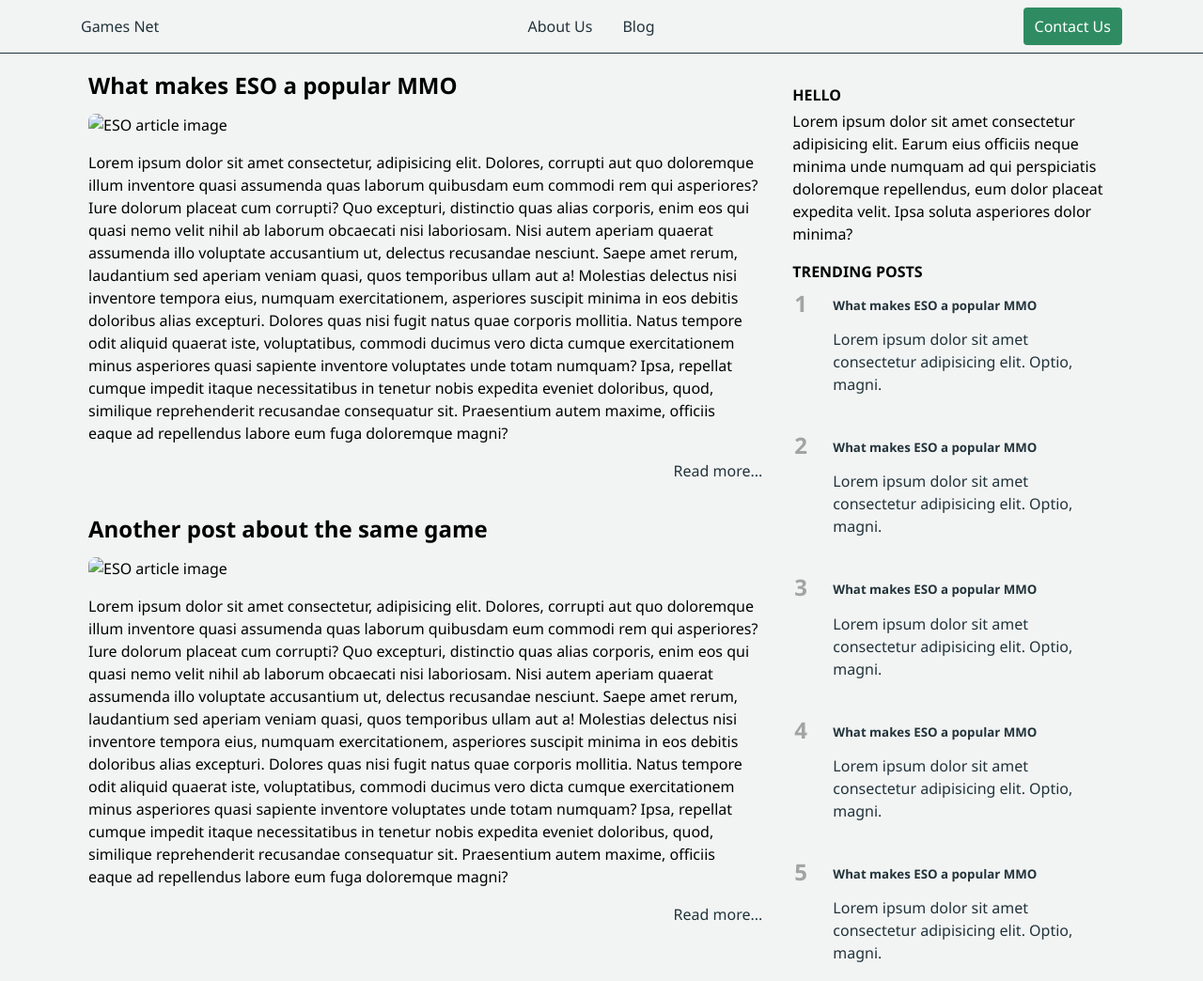
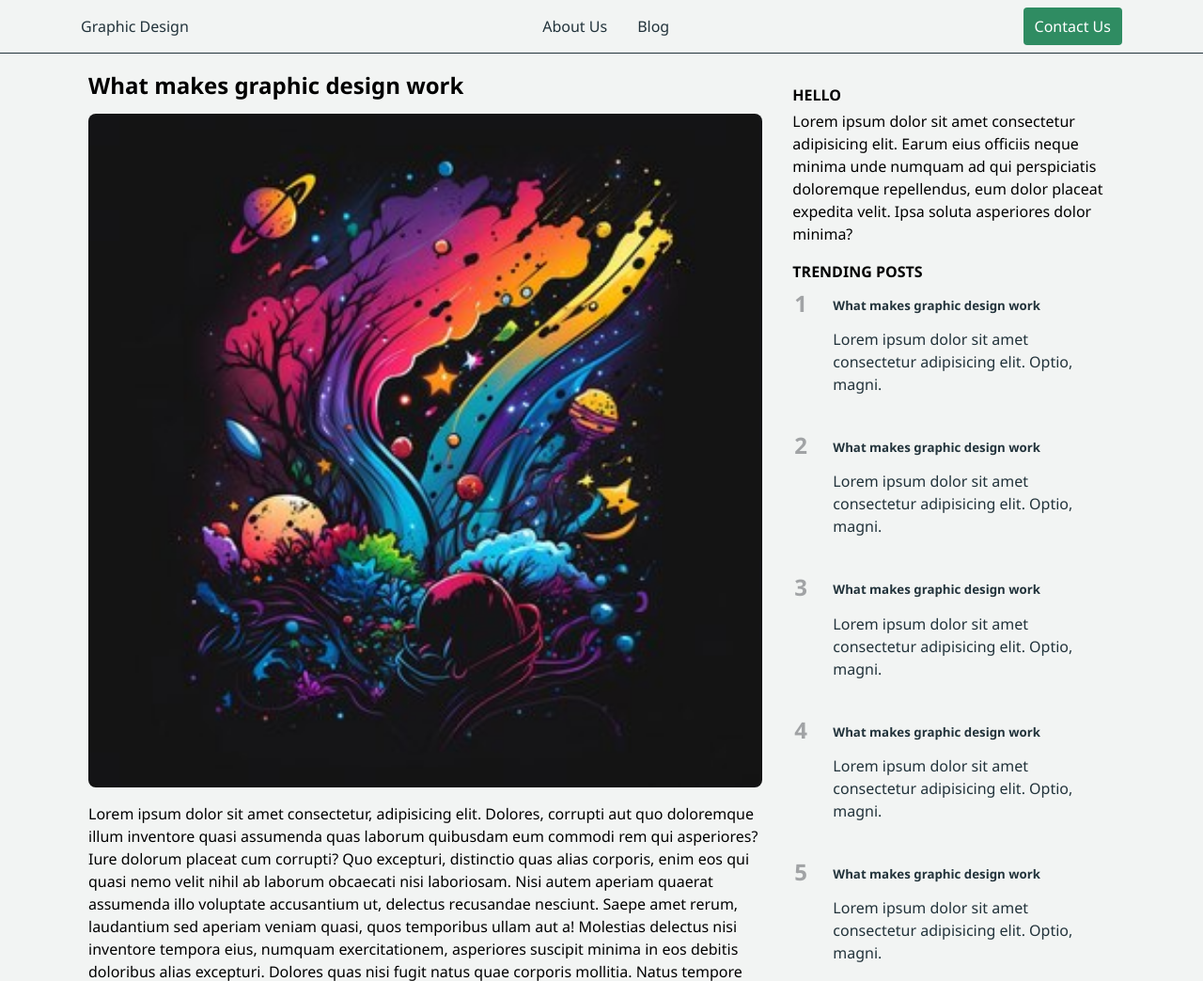
Before and after one commit to MelissaAquilina/4.2.2, a plain HTML site: page blog-website/blog-list.html in a window 1280 px wide. Shown: the top 1044 px of the page at 94% size. Drawn offline with Linux system fonts and the light colour scheme.

Commit message:
Added Blog list page

```diff
--- a/blog-website/blog-list.html
+++ b/blog-website/blog-list.html
@@ -11,7 +11,7 @@
     <nav class="navbar">
         <div class="container">
             <a href="index.html" class="navbar-brand">
-                Games Net
+                Graphic Design
             </a>
 
             <ul class="navbar-nav">
@@ -34,9 +34,9 @@
                 <main class="blog-list">
                     <article>
                         <header>
-                            <h2>What makes ESO a popular MMO</h2>
+                            <h2>What makes graphic design work</h2>
                             <div class="image rounded-image">
-                                <img src="assets/images/homeImg.webp" alt="ESO article image">
+                                <img src="assets/image/colourfuldesign.jpg" alt="ESO article image">
                             </div>
                         </header>
                         <p>
@@ -51,9 +51,9 @@
                     </article>
                     <article>
                         <header>
-                            <h2>Another post about the same game</h2>
+                            <h2>Another post about the same design</h2>
                             <div class="image rounded-image">
-                                <img src="assets/images/homeImg.webp" alt="ESO article image">
+                                <img src="assets/image/colourfuldesign.jpg" alt="ESO article image">
                             </div>
                         </header>
                         <p>
@@ -79,7 +79,7 @@
                     <ol class="trending-list">
                         <li>
                             <a href="index.html">
-                                <h5>What makes ESO a popular MMO</h5>
+                                <h5>What makes graphic design work</h5>
                                 <p>
                                     Lorem ipsum dolor sit amet consectetur adipisicing elit. Optio, magni.
                                 </p>
@@ -87,7 +87,7 @@
                         </li>
                         <li>
                             <a href="index.html">
-                                <h5>What makes ESO a popular MMO</h5>
+                                <h5>What makes graphic design work</h5>
                                 <p>
                                     Lorem ipsum dolor sit amet consectetur adipisicing elit. Optio, magni.
                                 </p>
@@ -95,7 +95,7 @@
                         </li>
                         <li>
                             <a href="index.html">
-                                <h5>What makes ESO a popular MMO</h5>
+                                <h5>What makes graphic design work</h5>
                                 <p>
                                     Lorem ipsum dolor sit amet consectetur adipisicing elit. Optio, magni.
                                 </p>
@@ -103,7 +103,7 @@
                         </li>
                         <li>
                             <a href="index.html">
-                                <h5>What makes ESO a popular MMO</h5>
+                                <h5>What makes graphic design work</h5>
                                 <p>
                                     Lorem ipsum dolor sit amet consectetur adipisicing elit. Optio, magni.
                                 </p>
@@ -111,7 +111,7 @@
                         </li>
                         <li>
                             <a href="index.html">
-                                <h5>What makes ESO a popular MMO</h5>
+                                <h5>What makes graphic design work</h5>
                                 <p>
                                     Lorem ipsum dolor sit amet consectetur adipisicing elit. Optio, magni.
                                 </p>
```
Also changed, not shown: blog-website/contact.html (+3 -3 lines), blog-website/index.html (+8 -8 lines).
